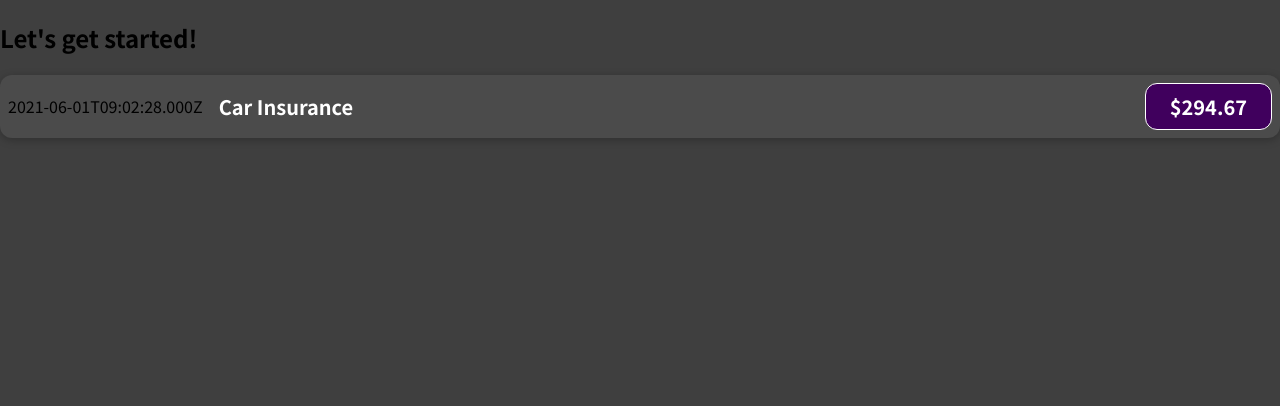
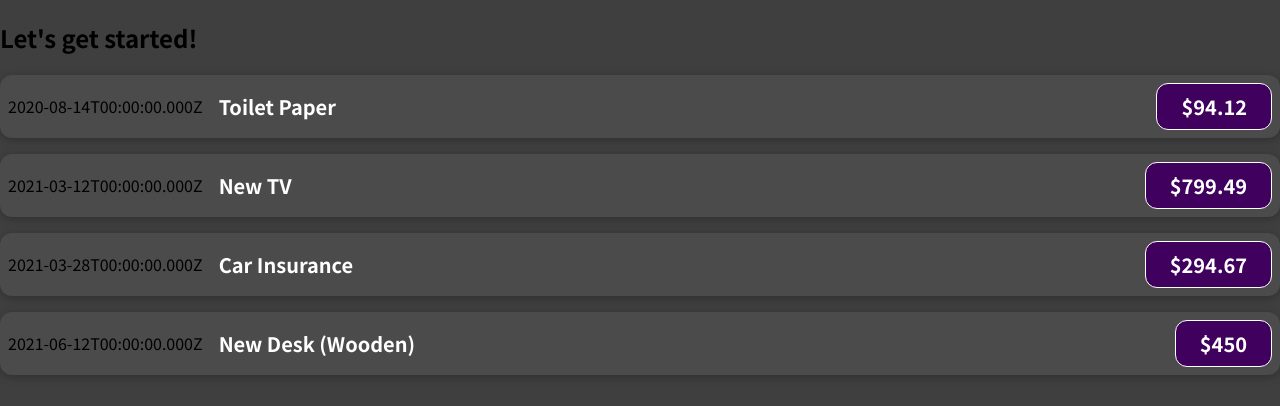
Before and after one commit to SadkiratSingh/Expense-Tracker, a JavaScript app: page / in a window 1280 px wide. Shown: the top 406 px of the page. Built offline with nearby package versions, Linux system fonts and the light colour scheme.

Commit message:
props concept

```diff
--- a/src/App.js
+++ b/src/App.js
@@ -1,10 +1,52 @@
 import ExpenseItem from './components/ExpenseItem';
 
 function App() {
+
+  /* dummy data */
+  const expenses = [
+    {
+      id: 'e1',
+      title: 'Toilet Paper',
+      amount: 94.12,
+      date: new Date(2020, 7, 14),
+    },
+    { id: 'e2', title: 'New TV', amount: 799.49, date: new Date(2021, 2, 12) },
+    {
+      id: 'e3',
+      title: 'Car Insurance',
+      amount: 294.67,
+      date: new Date(2021, 2, 28),
+    },
+    {
+      id: 'e4',
+      title: 'New Desk (Wooden)',
+      amount: 450,
+      date: new Date(2021, 5, 12),
+    },
+  ];
   return (
     <div>
       <h2>Let's get started!</h2>
-      <ExpenseItem></ExpenseItem>
+      <ExpenseItem
+        title={expenses[0].title}
+        amount={expenses[0].amount}
+        date={expenses[0].date}
+      ></ExpenseItem>
+      <ExpenseItem
+        title={expenses[1].title}
+        amount={expenses[1].amount}
+        date={expenses[1].date}
+      ></ExpenseItem>
+      <ExpenseItem
+        title={expenses[2].title}
+        amount={expenses[2].amount}
+        date={expenses[2].date}
+      ></ExpenseItem>
+      <ExpenseItem
+        title={expenses[3].title}
+        amount={expenses[3].amount}
+        date={expenses[3].date}
+      ></ExpenseItem>
     </div>
   );
 }
--- a/src/components/ExpenseItem.js
+++ b/src/components/ExpenseItem.js
@@ -1,15 +1,12 @@
 import './ExpenseItem.css'
 
-function ExpenseItem(){
-    const expenseDate = new Date();
-    const expenseTitle = 'Car Insurance';
-    const expenseAmount = 294.67;
+function ExpenseItem(props){
     return(
         <div className = 'expense-item'>
-            <div>{expenseDate.toISOString()}</div>
+            <div>{props.date.toISOString()}</div>
             <div className = 'expense-item__description'>
-                <h2>{expenseTitle}</h2>
-                <div className = 'expense-item__price'>${expenseAmount}</div>
+                <h2>{props.title}</h2>
+                <div className = 'expense-item__price'>${props.amount}</div>
             </div>
         </div>
     )
```
Also changed, not shown: 1 other file (tests, documents, lock files or other folders).
